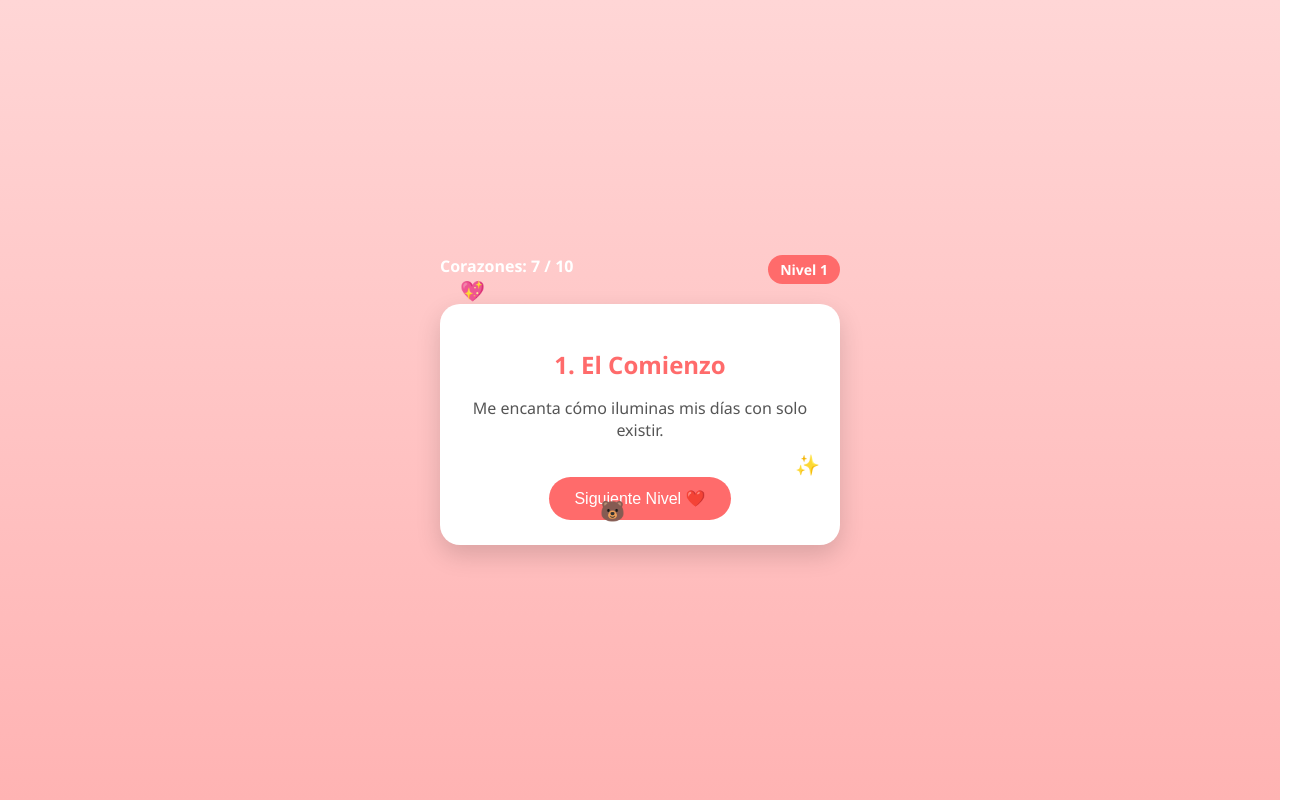
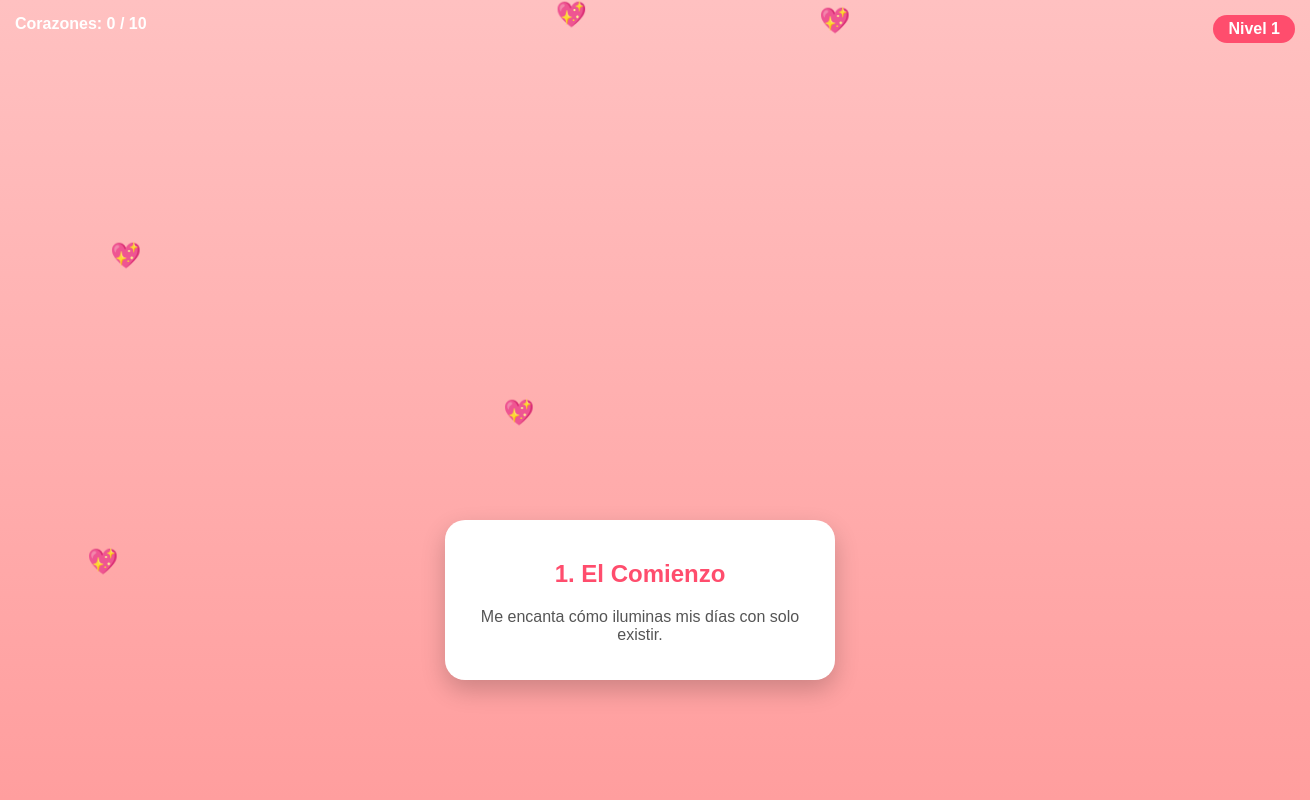
Before and after one commit to marcosalvarez2007/ParaTi, a plain HTML site: page index.html in a window 1280 px wide. Shown: the whole page, 1310 px wide, since content can reach past the window. Drawn offline with Linux system fonts and the light colour scheme.

Commit message:
Update game title and styles in index.html

```diff
--- a/index.html
+++ b/index.html
@@ -3,157 +3,152 @@
 <head>
 <meta charset="UTF-8">
 <meta name="viewport" content="width=device-width, initial-scale=1.0">
-<title>Niveles de Amor ❤️</title>
+<title>Juego de Amor ❤️</title>
 
 <style>
 body{
     margin:0;
-    font-family: 'Segoe UI', sans-serif;
-    background: linear-gradient(180deg,#ffd6d6,#ffb3b3);
-    display:flex;
-    justify-content:center;
-    align-items:center;
-    height:100vh;
     overflow:hidden;
+    font-family:Arial, sans-serif;
+    background: linear-gradient(180deg,#ffc1c1,#ff9e9e);
 }
 
-.container{
-    text-align:center;
-    width:90%;
-    max-width:400px;
-    position:relative;
+.top{
+    position:absolute;
+    width:100%;
+    display:flex;
+    justify-content:space-between;
+    padding:15px;
+    color:white;
+    font-weight:bold;
 }
 
-.top-bar{
-    display:flex;
-    justify-content:space-between;
-    font-weight:bold;
-    color:white;
-    margin-bottom:20px;
+.level{
+    background:#ff4d6d;
+    padding:5px 15px;
+    border-radius:20px;
 }
 
-.level-badge{
-    background:#ff6b6b;
-    padding:5px 12px;
-    border-radius:20px;
-    font-size:14px;
+#gameArea{
+    position:relative;
+    width:100%;
+    height:100vh;
+}
+
+.heart{
+    position:absolute;
+    font-size:25px;
+    cursor:pointer;
+    animation:fall linear;
+}
+
+@keyframes fall{
+    from{transform:translateY(-50px);}
+    to{transform:translateY(100vh);}
 }
 
 .card{
+    position:absolute;
+    bottom:120px;
+    left:50%;
+    transform:translateX(-50%);
     background:white;
-    padding:25px;
+    padding:20px;
     border-radius:20px;
-    box-shadow:0 10px 25px rgba(0,0,0,0.15);
+    width:80%;
+    max-width:350px;
+    text-align:center;
+    box-shadow:0 10px 25px rgba(0,0,0,0.2);
     animation:fadeIn 0.8s ease;
 }
 
 .card h2{
-    color:#ff6b6b;
-    margin-bottom:10px;
+    color:#ff4d6d;
 }
 
 .card p{
     color:#555;
-    font-size:16px;
-}
-
-button{
-    margin-top:20px;
-    padding:12px 25px;
-    border:none;
-    border-radius:25px;
-    background:#ff6b6b;
-    color:white;
-    font-size:16px;
-    cursor:pointer;
-    transition:0.3s;
-}
-
-button:hover{
-    transform:scale(1.05);
-    box-shadow:0 5px 15px rgba(0,0,0,0.2);
-}
-
-.heart{
-    position:absolute;
-    font-size:20px;
-    animation:float 4s infinite ease-in-out;
 }
 
 @keyframes fadeIn{
-    from{opacity:0; transform:translateY(20px);}
-    to{opacity:1; transform:translateY(0);}
-}
-
-@keyframes float{
-    0%{transform:translateY(0);}
-    50%{transform:translateY(-15px);}
-    100%{transform:translateY(0);}
+    from{opacity:0; transform:translate(-50%,20px);}
+    to{opacity:1; transform:translate(-50%,0);}
 }
 </style>
 </head>
 
 <body>
 
-<div class="container">
+<div class="top">
+    <div id="score">Corazones: 0 / 10</div>
+    <div class="level" id="level">Nivel 1</div>
+</div>
 
-    <div class="top-bar">
-        <div id="hearts">Corazones: 7 / 10</div>
-        <div class="level-badge" id="level">Nivel 1</div>
-    </div>
+<div id="gameArea"></div>
 
 <div class="card">
     <h2 id="title">1. El Comienzo</h2>
     <p id="text">Me encanta cómo iluminas mis días con solo existir.</p>
-        <button onclick="nextLevel()">Siguiente Nivel ❤️</button>
-    </div>
-
-    <div class="heart" style="top:10%; left:5%;">💖</div>
-    <div class="heart" style="top:70%; right:5%;">✨</div>
-    <div class="heart" style="bottom:5%; left:40%;">🐻</div>
-
 </div>
 
 <script>
+let score = 0;
 let level = 1;
-let hearts = 7;
 
 const messages = [
     {
-        title: "1. El Comienzo",
-        text: "Me encanta cómo iluminas mis días con solo existir."
+        title:"1. El Comienzo",
+        text:"Me encanta cómo iluminas mis días con solo existir."
     },
     {
-        title: "2. La Conexión",
-        text: "Cada conversación contigo se siente especial y única."
+        title:"2. La Conexión",
+        text:"Cada momento contigo se siente especial."
     },
     {
-        title: "3. Más que Palabras",
-        text: "Tu sonrisa puede cambiar cualquier día gris."
+        title:"3. Más que Palabras",
+        text:"Tu sonrisa puede cambiar cualquier día gris."
     },
     {
-        title: "4. Sentimiento Real",
-        text: "Contigo todo se siente más bonito."
+        title:"4. Amor Real",
+        text:"Contigo todo se siente más bonito ❤️"
     }
 ];
 
-function nextLevel(){
+function createHeart(){
+    const heart = document.createElement("div");
+    heart.classList.add("heart");
+    heart.innerHTML = "💖";
+    heart.style.left = Math.random() * 90 + "%";
+    heart.style.animationDuration = (3 + Math.random() * 2) + "s";
+
+    heart.onclick = function(){
+        score++;
+        document.getElementById("score").innerText = "Corazones: " + score + " / 10";
+        heart.remove();
+        checkLevel();
+    };
+
+    document.getElementById("gameArea").appendChild(heart);
+
+    setTimeout(()=>{ heart.remove(); },5000);
+}
+
+function checkLevel(){
+    if(score >= 10){
+        score = 0;
         if(level < messages.length){
             level++;
-        hearts++;
-
             document.getElementById("title").innerText = messages[level-1].title;
             document.getElementById("text").innerText = messages[level-1].text;
             document.getElementById("level").innerText = "Nivel " + level;
-        document.getElementById("hearts").innerText = "Corazones: " + hearts + " / 10";
-
-        document.querySelector(".card").style.animation = "none";
-        void document.querySelector(".card").offsetWidth;
-        document.querySelector(".card").style.animation = "fadeIn 0.6s ease";
+            document.getElementById("score").innerText = "Corazones: 0 / 10";
         }else{
-        alert("❤️ Llegaste al último nivel ❤️");
+            alert("❤️ Terminaste todos los niveles ❤️");
         }
     }
+}
+
+setInterval(createHeart,800);
 </script>
 
 </body>
```
Lines whose indentation alone changed are shown as unchanged.
